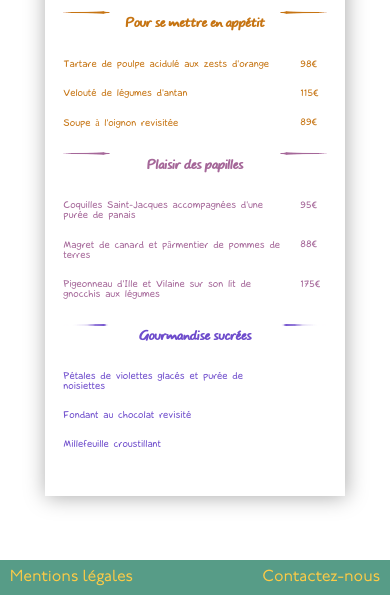
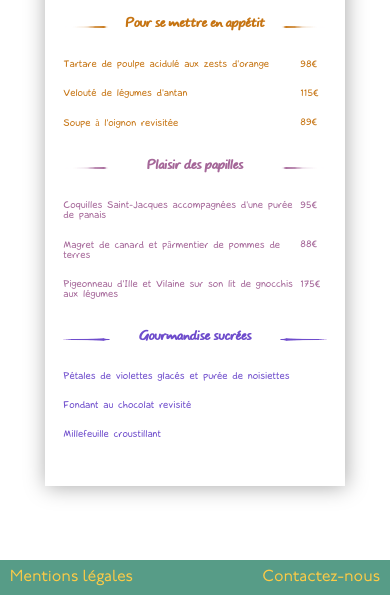
Before and after one commit to dalton-x/DW-TG-P3, a website: page le_chic_a_la_francaise.html in a window 390 px wide. Shown: the part 249-844 px from the top of the page. Drawn offline with Linux system fonts and the light colour scheme.

Commit message:
minor update
alignement des barres et des titres en responsive

```diff
--- a/Sass/Pages/_le_chic_a_la_francaise.scss
+++ b/Sass/Pages/_le_chic_a_la_francaise.scss
@@ -103,19 +103,11 @@ img.chic_right{
 
   img.chic_left, img.chic_right {
     width: 100%;
-    margin-top: 0%;
-    margin-bottom: 6%;
+    margin-top: 50%;
   }
 
   .entree_titre_chic, .plat_titre_chic, .dessert_titre_chic {
     font-size: 0.8em;
-  }
-
-  .chic_1,
-  .chic_2,
-  .chic_3,
-  .chic_4{
-    padding-right: 5%;
   }
 }
 /*****MOBILE*****/ /* paysage */
--- a/Sass/Pages/_le_delice_des_papilles.scss
+++ b/Sass/Pages/_le_delice_des_papilles.scss
@@ -78,7 +78,7 @@ img.delice_right{
 
   img.delice_left,
   img.delice_right{
-    margin-bottom: 9%;
+    margin-top: 50%;
   }
 }
 /*****MOBILE*****/ /* paysage */
```
Also changed, not shown: css/style.css, 1 other file.
